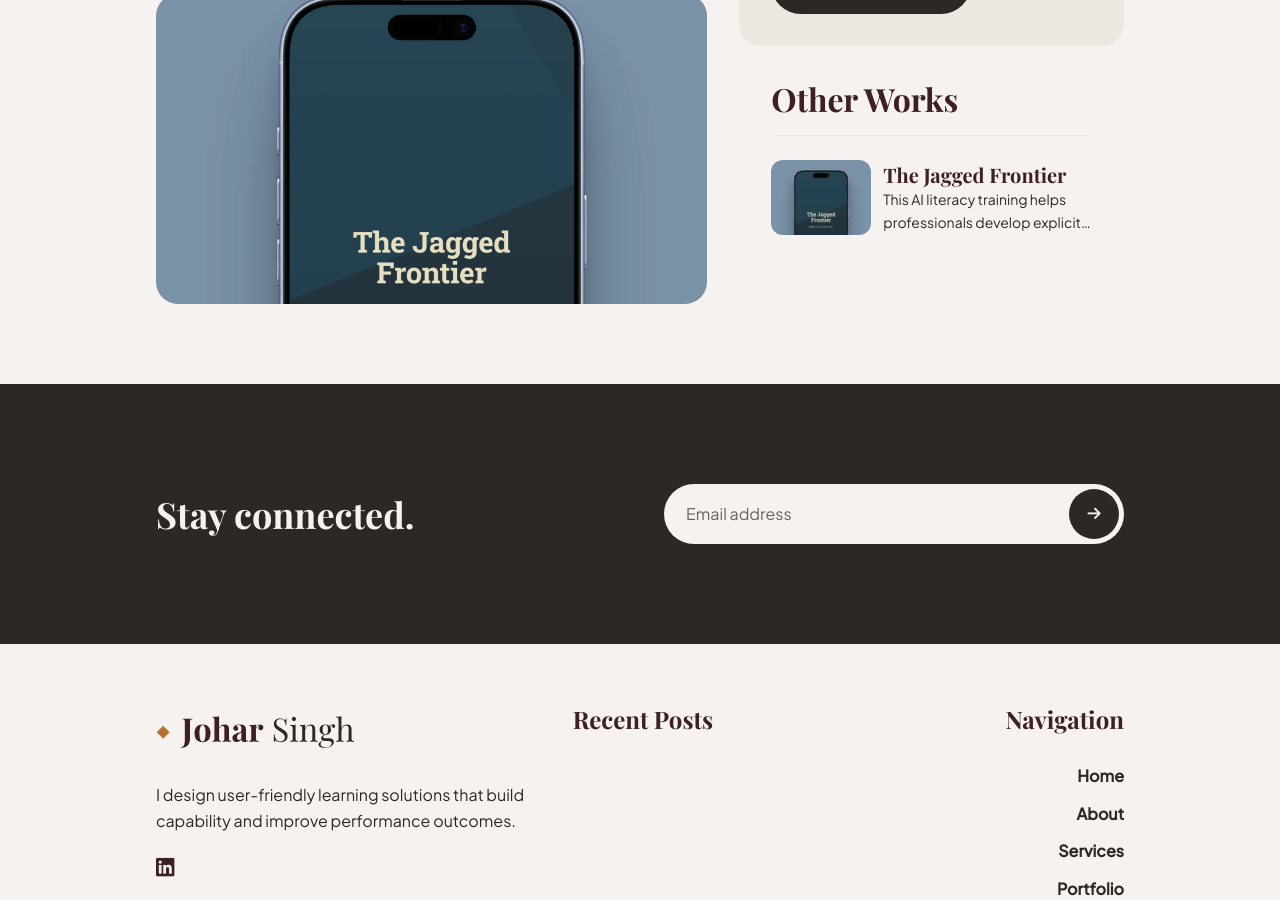
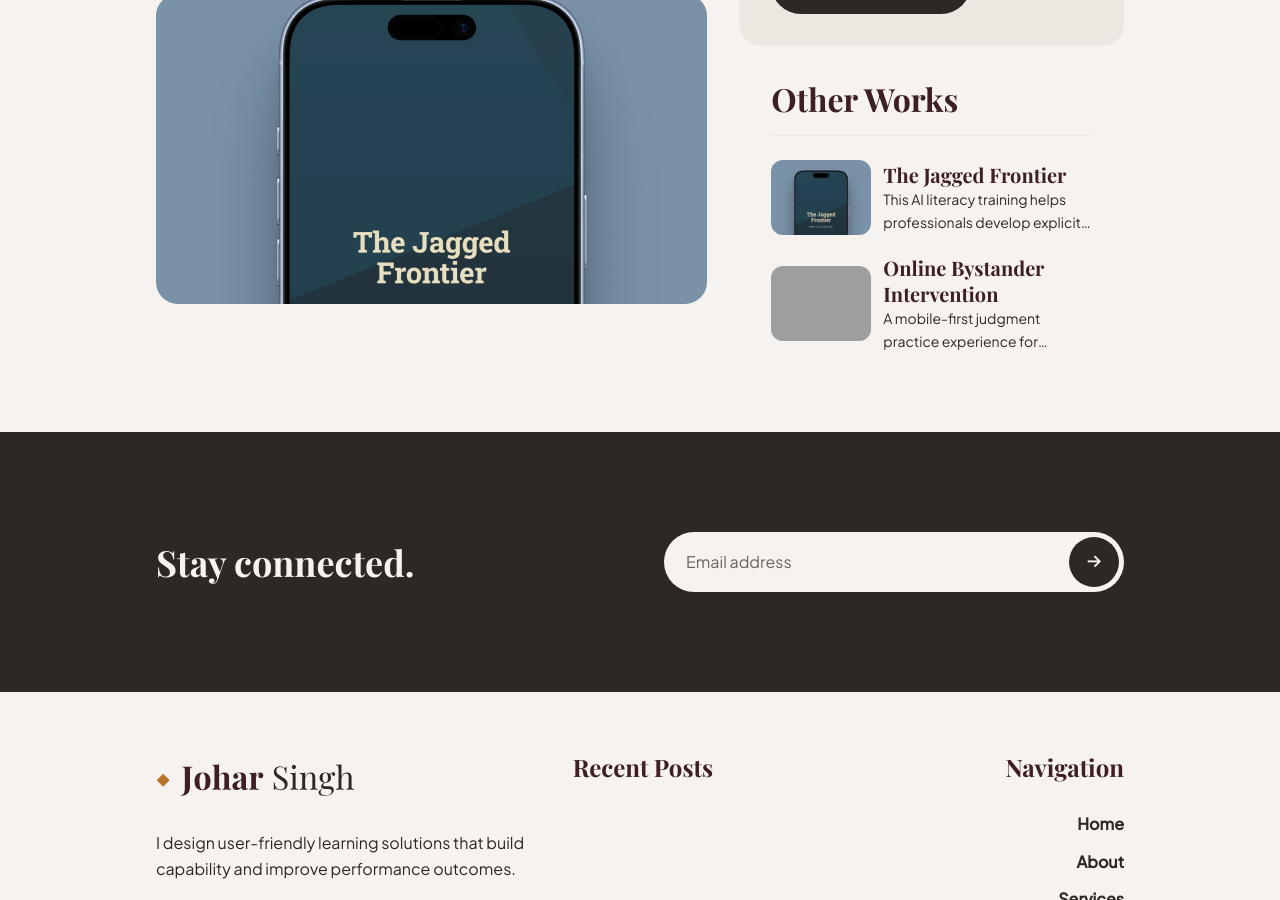
Before and after one commit to j0har/joharsingh.com, a Jekyll site: the page built from _projects/2026-01-02-bad-news.md, in a window 1280 px wide and 900 px high, scrolled down 1419 px. Built offline with Jekyll 4.4.1, drawn with Linux system fonts in a browser that asks for light colours; some web fonts are replaced; grey boxes are pictures that could not be loaded.

Commit message:
Rename DBI placeholder to Online Bystander Intervention, unhide
Renamed per project rename. Removes published: false so it takes
Crunch or Cut's slot in the portfolio grid (homepage + /portfolio/)
while Johar uploads a real image and writes the piece. Also adds
meta_description matching the other live entries.

```diff
--- a/_projects/2026-01-04-dbi.md
+++ b/_projects/2026-01-04-dbi.md
@@ -1,12 +1,12 @@
 ---
-title: Digital Bystander Intervention
+title: Online Bystander Intervention
 subtitle: Microlearning
 summary: A mobile-first judgment practice experience for building active bystander skills in digital spaces — designed for realistic, high-stakes decision-making under social pressure.
+meta_description: A mobile-first judgment practice experience for building active bystander skills in digital spaces — designed for realistic, high-stakes decision-making under social pressure.
 client: Portfolio
 tools: Custom HTML / CSS / JS
 date: 2026-06-14
 image: '/images/project-dbi.jpg'
-published: false
 ---
 
 Coming soon.
```
